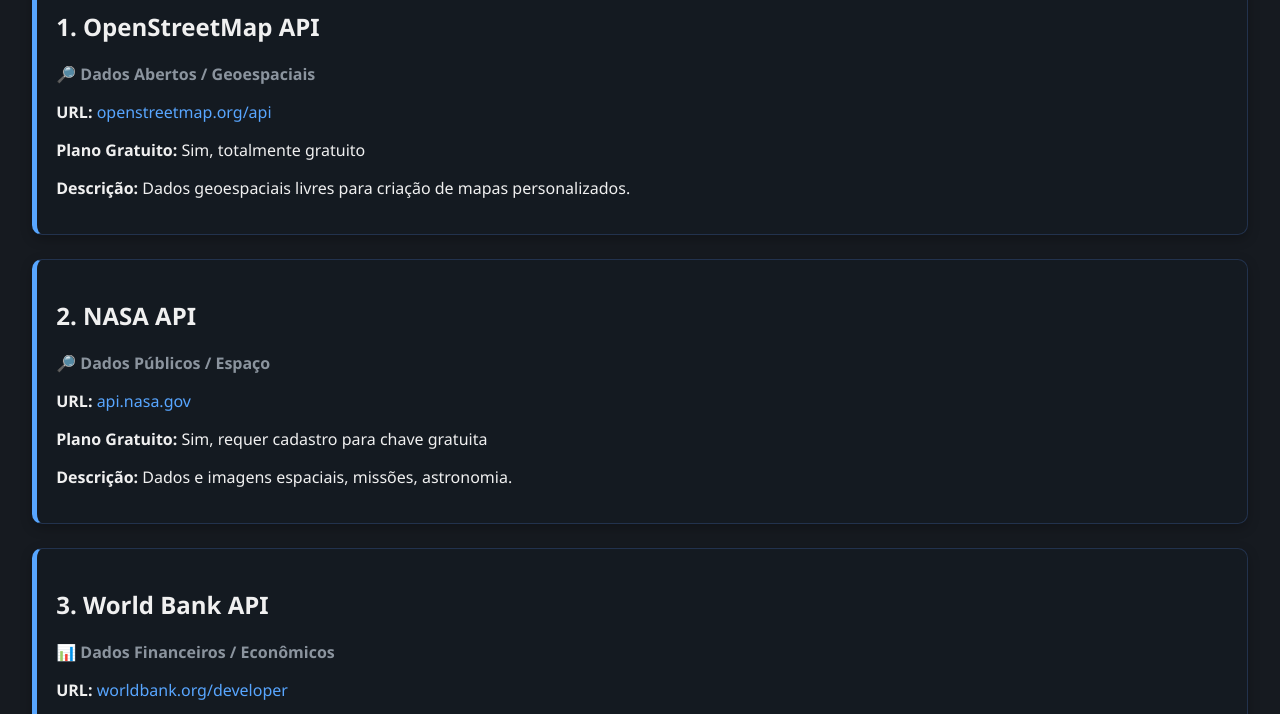
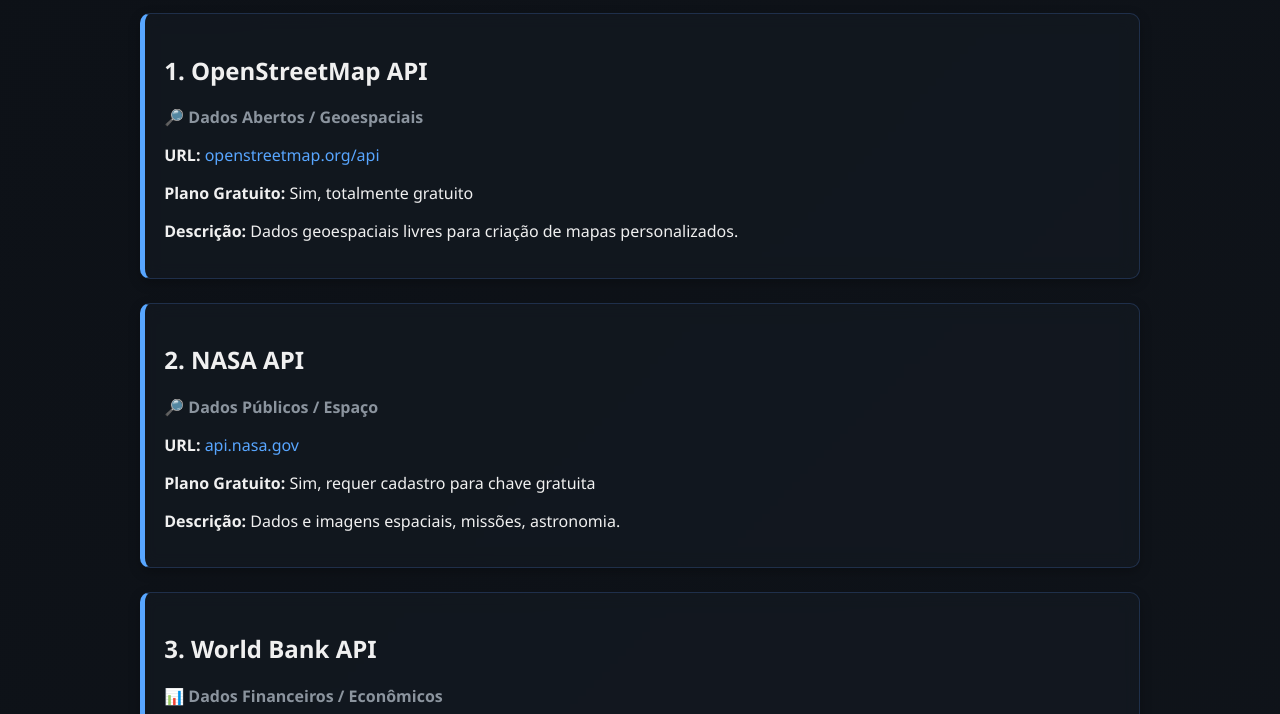
Before and after one commit to Miguel-ectil/30-free-apis-for-projects, a plain HTML site: page index.html in a window 1280 px wide. Shown: the part 159-873 px from the top of the page. Drawn offline with Linux system fonts and the light colour scheme.

Commit message:
feat: [UPD] Atualizando o css do index.html para deixar mais bonit e atraente e com cores mais suaves e tons escuros pois os amantes de programação preferem temas darks né

```diff
--- a/index.html
+++ b/index.html
@@ -6,10 +6,20 @@
   <title>30 APIs Gratuitas para Projetos</title>
   <style>
     body {
-      font-family: 'Segoe UI', Tahoma, Geneva, Verdana, sans-serif;
-      margin: 2rem;
-      background-color: #0d1117f5;
-      color: #f0f0f0;
+        font-family: 'Segoe UI', Tahoma, Geneva, Verdana, sans-serif;
+        margin: 0;
+        padding: 2rem 1rem;
+        background: linear-gradient(135deg, #0d1117, #161b22);
+        color: #f0f0f0;
+        min-height: 100vh;
+        display: flex;
+        flex-direction: column;
+        align-items: center;
+    }
+
+    main {
+        width: 100%;
+        max-width: 1000px;
     }
 
     h1 {
@@ -59,6 +69,7 @@
   </style>
 </head>
 <body>
+<main>
   <h1>🌐 30 APIs Gratuitas (com Limitações) para Usar em Projetos</h1>
   <p>Use essas APIs para praticar, testar e criar projetos incríveis! Muitas oferecem planos gratuitos com limitações; confira no site oficial antes de usar.</p>
 
@@ -301,6 +312,6 @@
     <p><strong>Plano Gratuito:</strong> Sim, aberto</p>
     <p><strong>Descrição:</strong> Imagens e dados de cachorros.</p>
   </div>
-
+</main>
 </body>
 </html>
```
